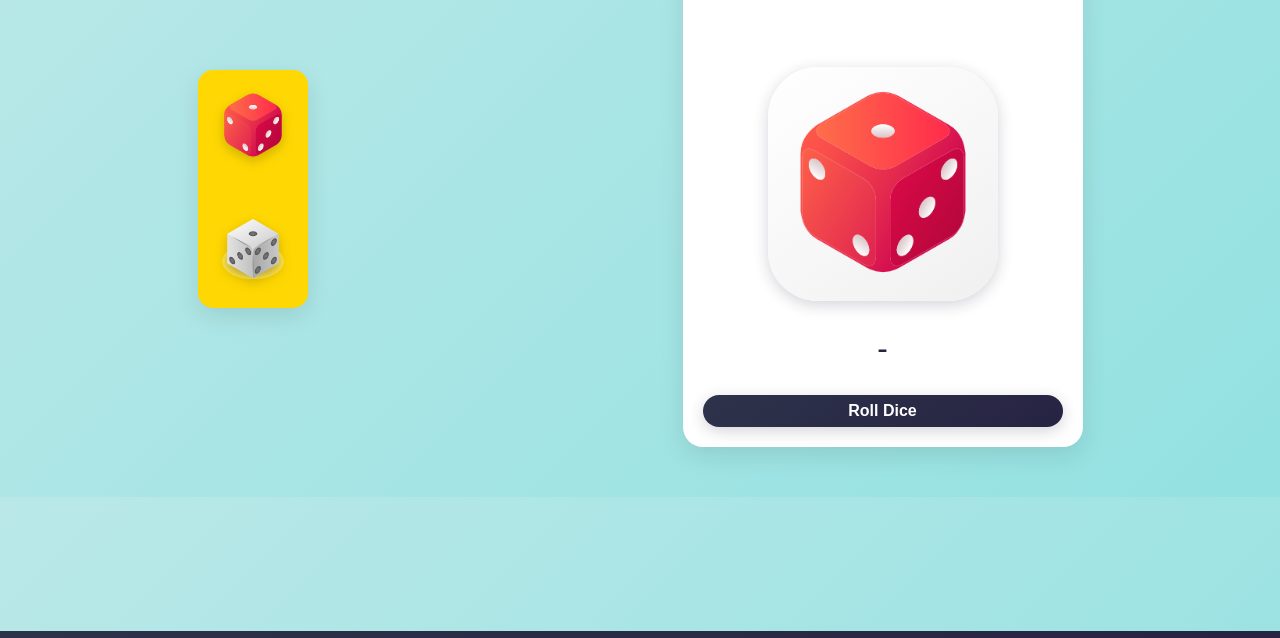
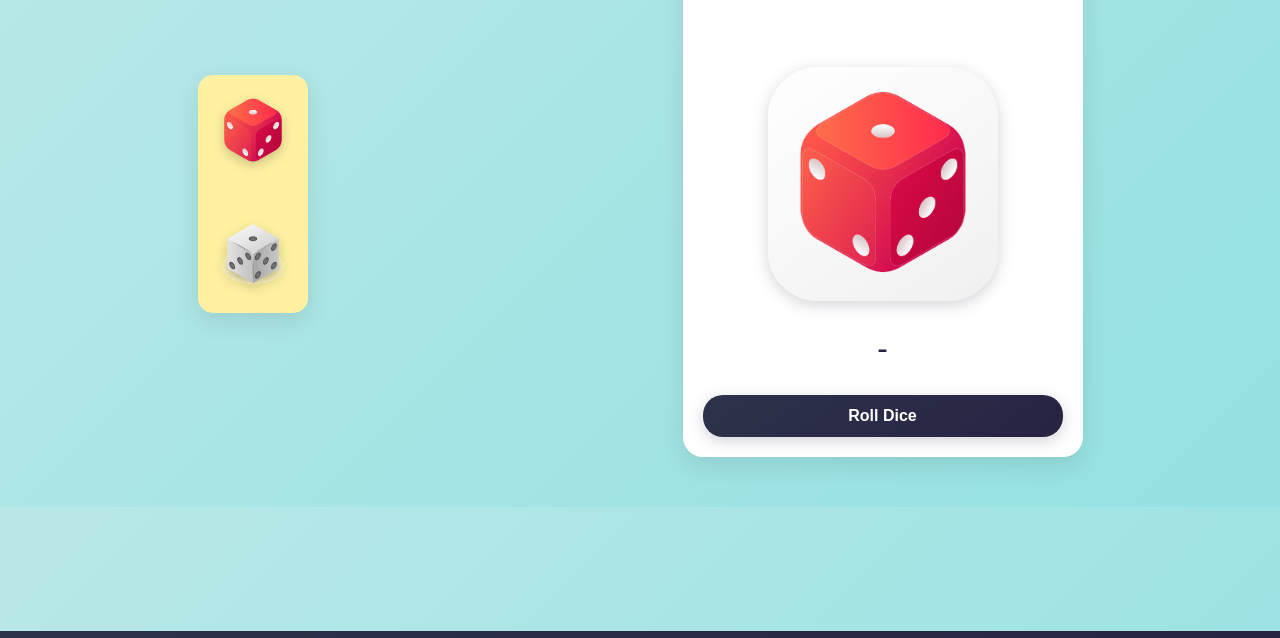
Before and after one commit to ravikanttarare95/dice-roller, a plain HTML site: page index.html in a window 1280 px wide. Shown: the part 119-757 px from the top of the page. Drawn offline with Linux system fonts and the light colour scheme.

Commit message:
Changes in color

```diff
--- a/style.css
+++ b/style.css
@@ -30,8 +30,8 @@ h1 {
 
 .btn {
   width: 100%;
-  border-radius: 17px;
-  padding: 7px 20px;
+  border-radius: 20px;
+  padding: 12px 20px;
   border: none;
   cursor: pointer;
   color: white;
@@ -52,7 +52,7 @@ h1 {
   justify-content: center;
   align-items: center;
   gap: 50px;
-  background: #ffd803;
+  background: #fff1a1;
   border: none;
   border-radius: 15px;
   box-shadow: 0 8px 25px rgba(0, 0, 0, 0.1);
```
